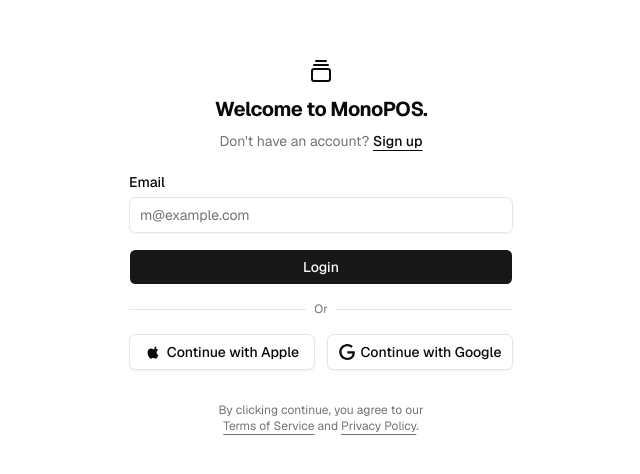
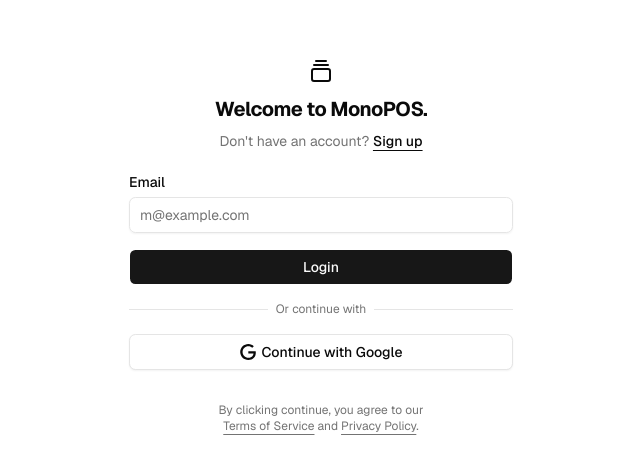
Before and after one commit to Sanketpatel109/pos1, a React (Vite) app: page / in a window 1280 px wide. Shown: the part 156-630 px from the top of the page, without its empty margins (319-959 px from the left). Built offline with nearby package versions, Linux system fonts and the light colour scheme; no server answers; what html5-qrcode would draw is missing.

Commit message:
feat(auth): dedicated full-width Google authentication button matching Firebase configuration

```diff
--- a/src/components/AuthGateScreen.tsx
+++ b/src/components/AuthGateScreen.tsx
@@ -316,25 +316,11 @@
           <div className="relative flex items-center justify-center text-xs">
             <Separator />
             <span className="absolute bg-background px-2 text-muted-foreground">
-              Or
+              Or continue with
             </span>
           </div>
 
-          {/* 2-Column Social Buttons (Apple + Google) with official shadcn styling and currentColor icons */}
-          <div className="grid grid-cols-2 gap-3">
-            <Button
-              type="button"
-              variant="outline"
-              onClick={handleGoogleSignIn}
-              disabled={loading}
-              className="w-full cursor-pointer"
-            >
-              <svg xmlns="http://www.w3.org/2000/svg" viewBox="0 0 24 24" className="size-4 fill-current">
-                <path d="M18.71 19.5c-.83 1.24-1.71 2.45-3.05 2.47-1.34.03-1.77-.79-3.29-.79-1.53 0-2 .77-3.27.82-1.31.05-2.3-1.32-3.14-2.53C4.25 17 2.94 12.45 4.7 9.39c.87-1.52 2.43-2.48 4.12-2.51 1.28-.02 2.5.87 3.29.87.78 0 2.26-1.07 3.81-.91.65.03 2.47.26 3.64 1.98-.09.06-2.17 1.28-2.15 3.81.03 3.02 2.65 4.03 2.68 4.04-.03.07-.42 1.44-1.38 2.83M15.97 6.85c.65-.79 1.1-1.89.98-2.99-.95.04-2.1.63-2.78 1.43-.59.69-1.12 1.8-1.01 2.87 1.07.08 2.15-.52 2.81-1.31z" />
-              </svg>
-              Continue with Apple
-            </Button>
-
+          {/* Full-width Google Authentication Button */}
           <Button
             id="btn-google-sign-in"
             type="button"
@@ -348,7 +334,6 @@
             </svg>
             Continue with Google
           </Button>
-          </div>
 
           {/* Feedback Alerts using standard shadcn tokens */}
           {successMessage && (
```
Lines whose indentation alone changed are shown as unchanged.
